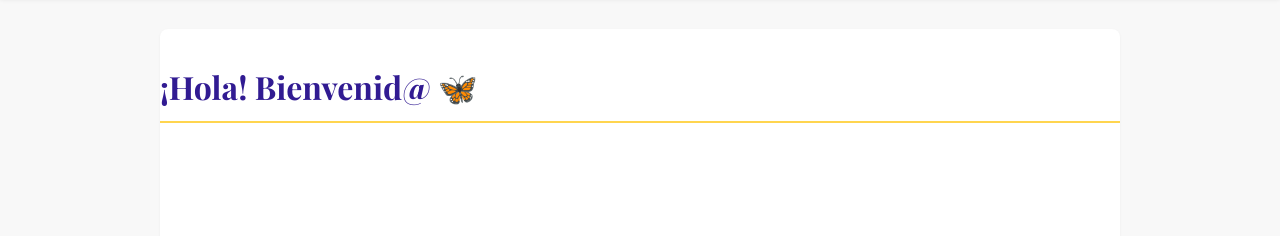
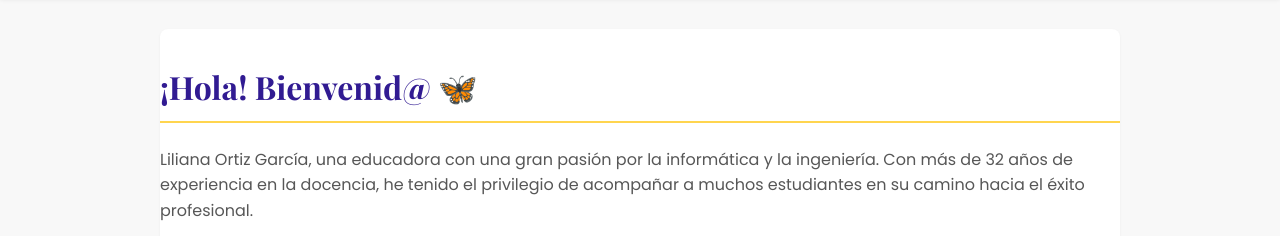
Before and after one commit to IsaiasGL/maestraB, a plain HTML site: page index.html in a window 1280 px wide. Shown: the part 374-610 px from the top of the page. Drawn offline with nearby package versions, Linux system fonts and the light colour scheme; grey boxes are pictures that could not be loaded; a script that the page names is missing.

Commit message:
Update styles.css

```diff
--- a/styles.css
+++ b/styles.css
@@ -18,6 +18,7 @@
     }
 
     header p {
+    color: #ffffff;
     margin-top: 0.5rem;
     font-size: 1.1rem;
     opacity: 0.9;
@@ -127,7 +128,7 @@
     }
 
     p {
-      color: #ffffff;
+      color: #575757;
       margin-bottom: 1rem;
     }
 
```
